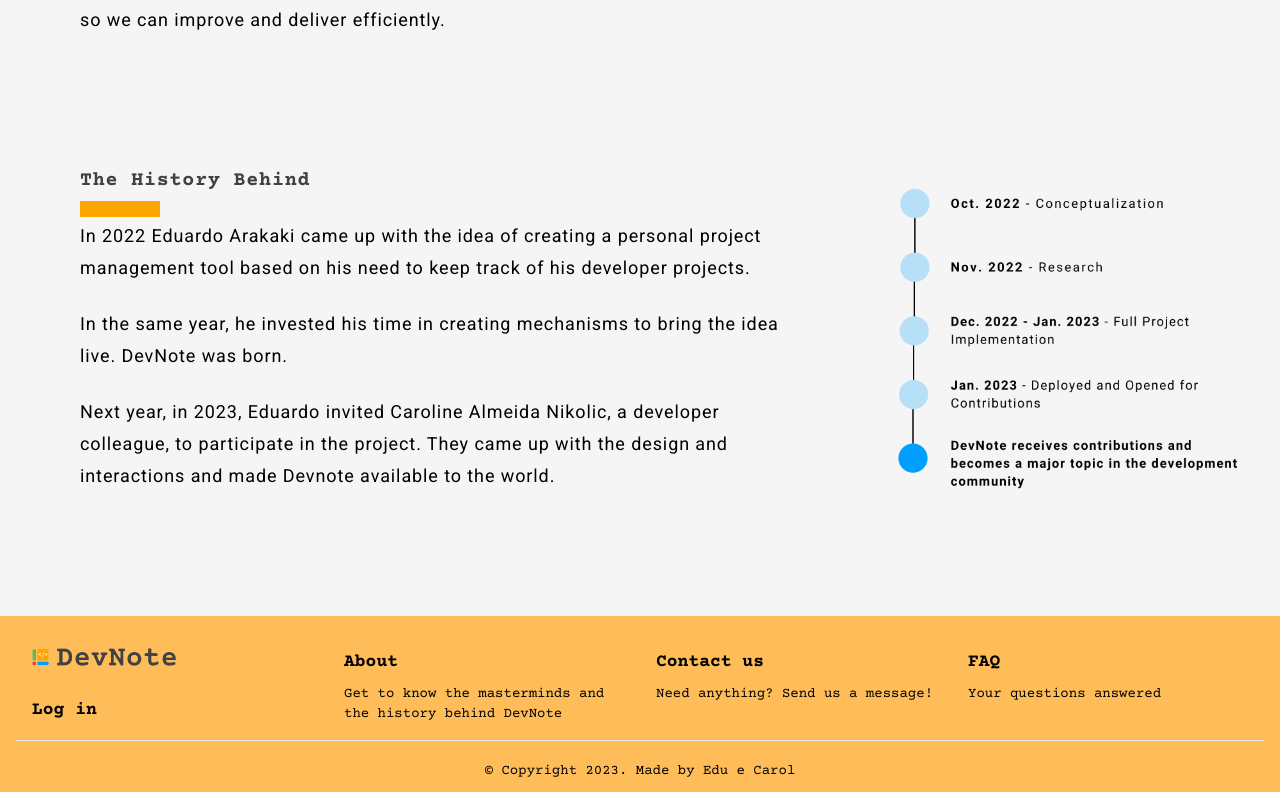
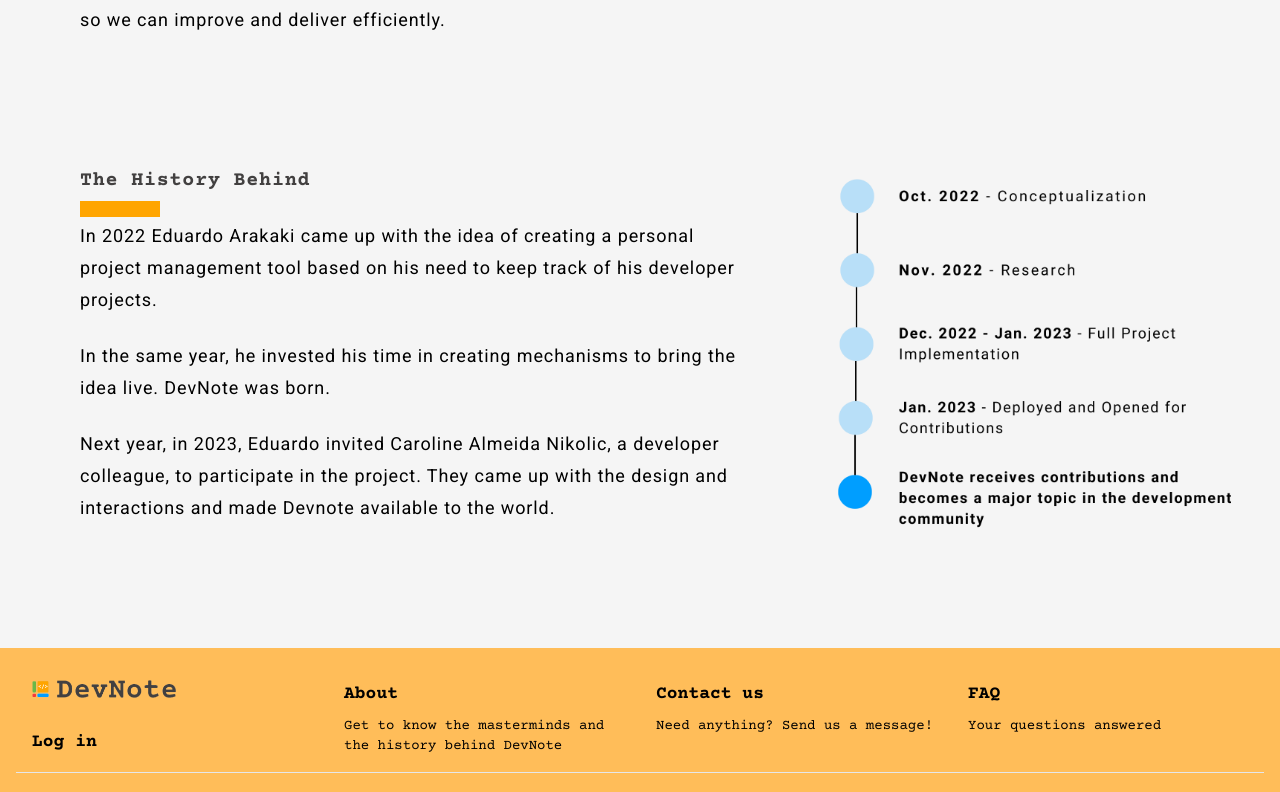
Before and after one commit to edukaki/devlist, a React (Create React App) app: page /about in a window 1280 px wide. Shown: the part 600-1392 px from the top of the page. Built offline with nearby package versions, Linux system fonts and the light colour scheme; no server answers.

Commit message:
feat(about): format image size

```diff
--- a/src/pages/About/index.jsx
+++ b/src/pages/About/index.jsx
@@ -35,7 +35,7 @@ const About = () => {
                     <ParagraphBlock width="lg:w-6/12" paragraphContent="Next year, in 2023, Eduardo invited Caroline Almeida Nikolic, a developer colleague, to participate in the project. They came up with the design and interactions and made Devnote available to the world."></ParagraphBlock>
                 </div>
 
-                <div className="max-w-[500px] p-2 m-auto lg:max-w-[400px]">
+                <div className="max-w-[500px] p-2 m-auto">
                     <img src={timeLineImg} alt="DevNote timeline"></img>
                 </div>
 
```
